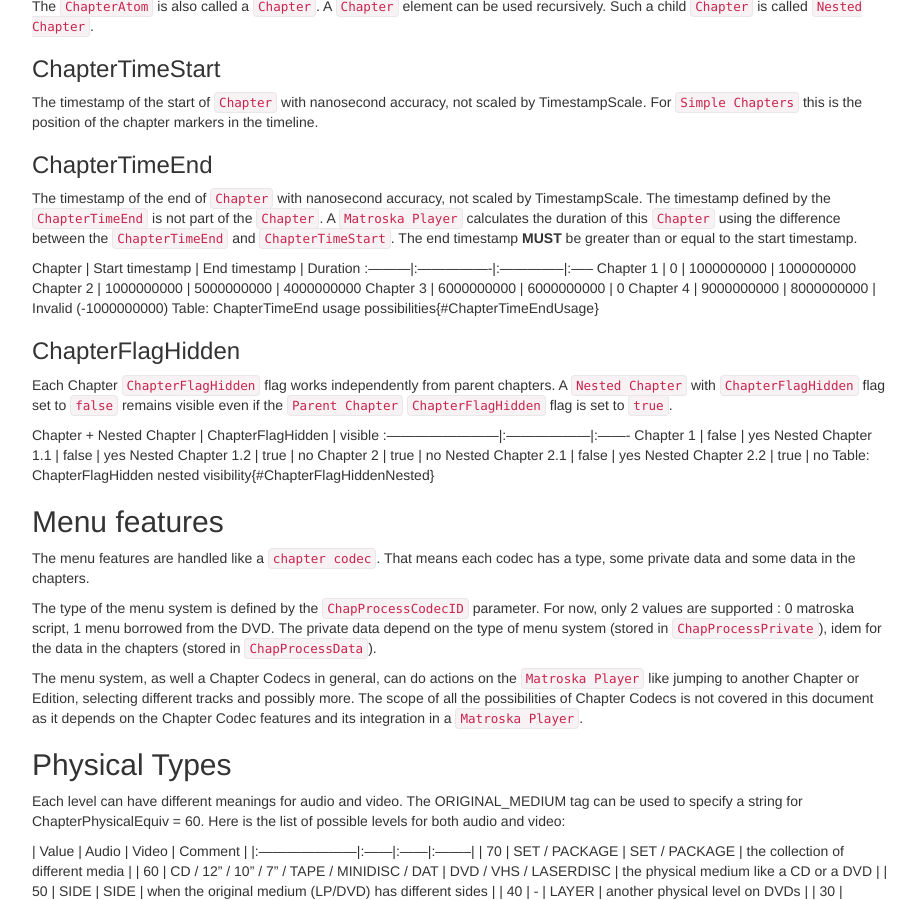
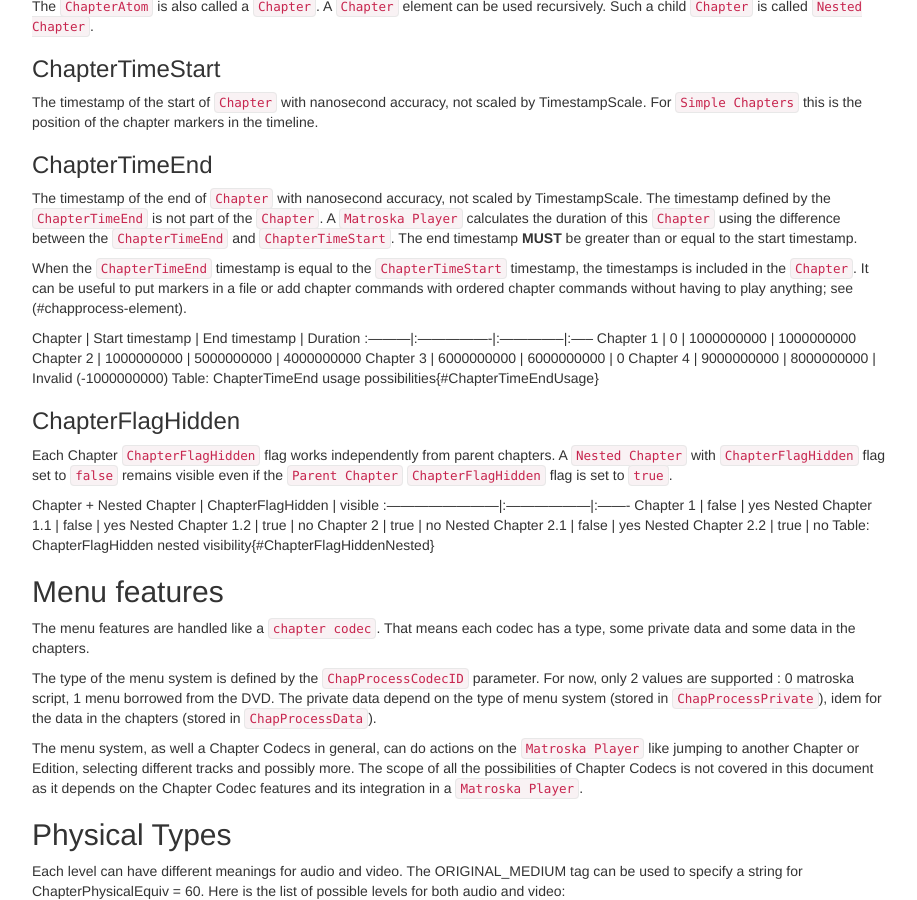
Before and after one commit to ietf-wg-cellar/matroska-specification, a Jekyll site: the page built from chapters.md, in a window 1280 px wide and 900 px high, scrolled down 1341 px. Shown: the whole window, without its empty margins (273-1190 px from the left). Built offline with Jekyll 4.4.1, drawn with Linux system fonts in a browser that asks for light colours.

Commit message:
add explanations about null duration in ChapterTimeEnd section
both for unorderd and ordered chapters

```diff
--- a/chapters.md
+++ b/chapters.md
@@ -108,6 +108,11 @@ The timestamp defined by the `ChapterTimeEnd` is not part of the `Chapter`.
 A `Matroska Player` calculates the duration of this `Chapter` using the difference between the
 `ChapterTimeEnd` and `ChapterTimeStart`.
 The end timestamp **MUST** be greater than or equal to the start timestamp.
+
+When the `ChapterTimeEnd` timestamp is equal to the `ChapterTimeStart` timestamp,
+the timestamps is included in the `Chapter`. It can be useful to put markers in
+a file or add chapter commands with ordered chapter commands without having to play anything;
+see (#chapprocess-element).
 
 Chapter   | Start timestamp | End timestamp | Duration
 :---------|:----------------|:--------------|:-----
```
